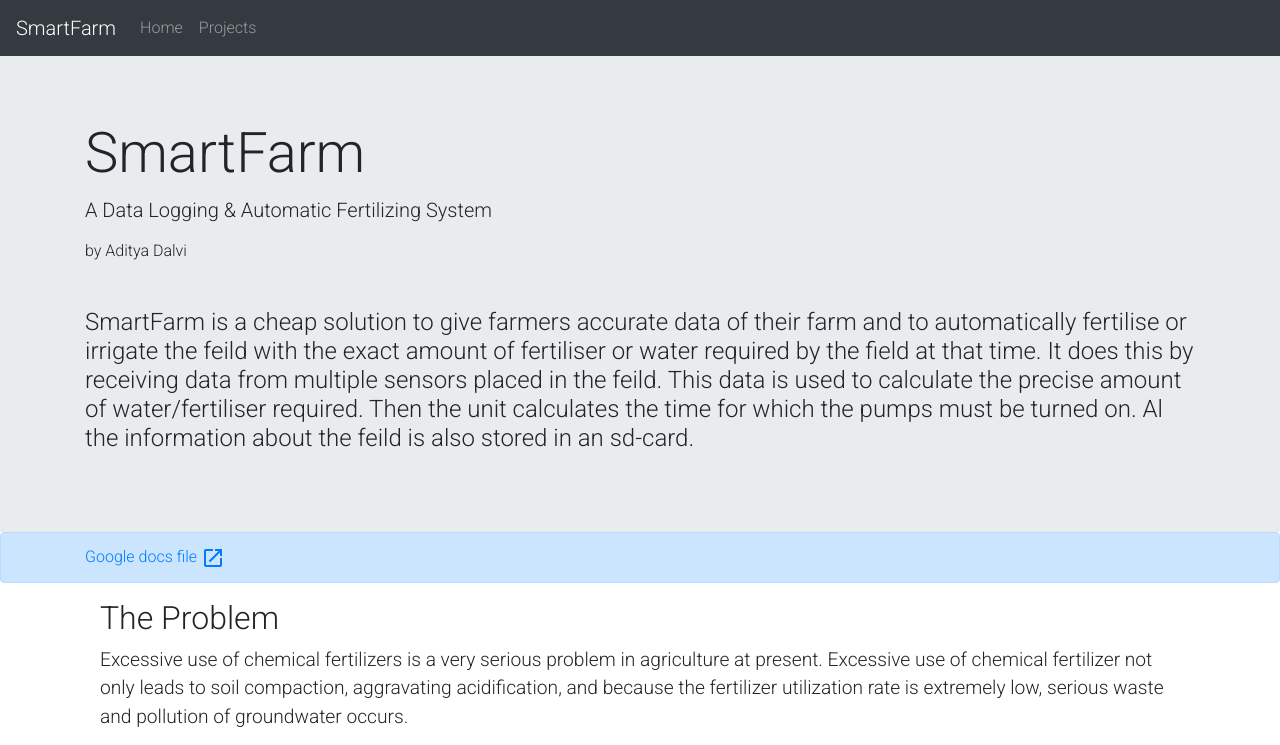
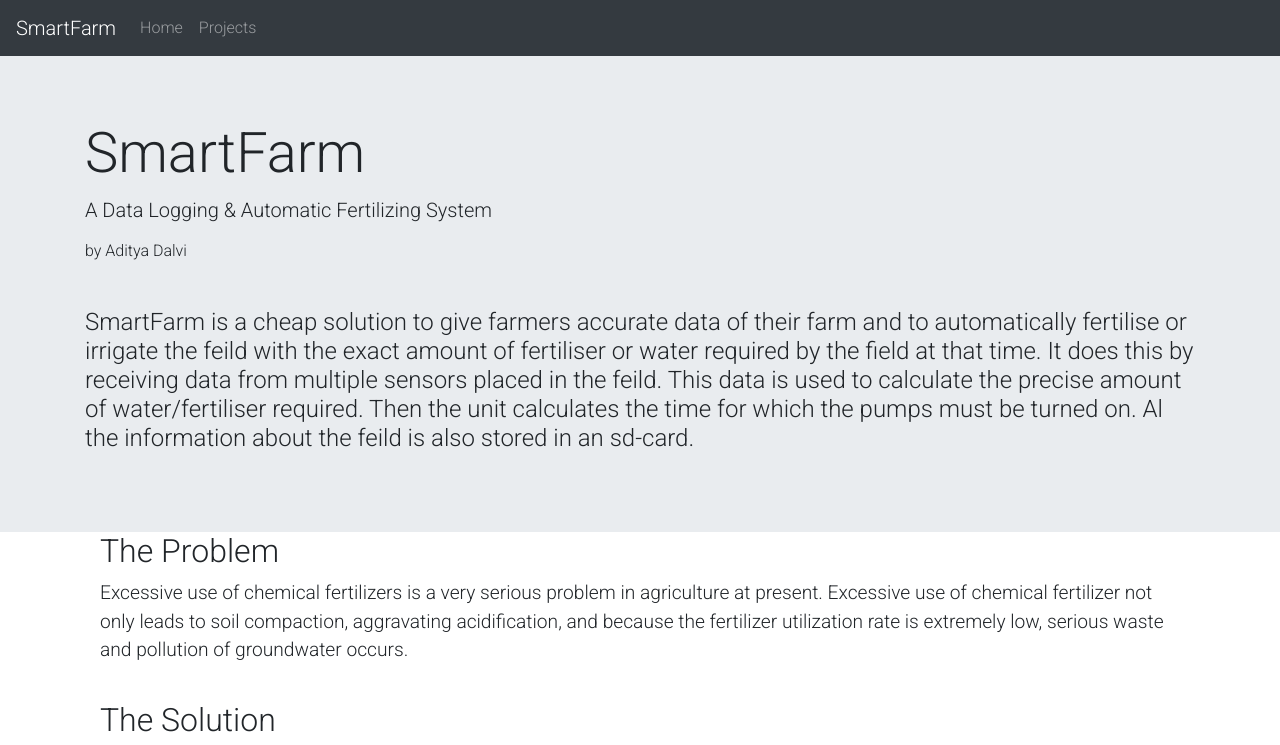
Before and after one commit to AdityaInfinite/Agrosmart2.0, a plain HTML site: page index.html in a window 1280 px wide. Shown: the top 745 px of the page. Drawn offline with nearby package versions, Linux system fonts and the light colour scheme.

Commit message:
Update index.html

```diff
--- a/index.html
+++ b/index.html
@@ -51,17 +51,6 @@
                 turned on.
                 Al the information about the feild is also stored in an sd-card.</h4>
             </p>
-        </div>
-    </div>
-    <div class="alert alert-primary" role="alert">
-        <div class="container">
-            <a href="https://docs.google.com/document/d/1bAe-KEHbb0lvszVdnFWmgoY1UizvlsOIOMb-iF07-3s/edit?usp=sharing"
-                target="_blank">Google docs file <svg xmlns="http://www.w3.org/2000/svg" height="24px"
-                    viewBox="0 0 24 24" width="24px" fill="currentColor" class="bi bi-file-code">
-                    <path d="M0 0h24v24H0V0z" fill="none" />
-                    <path
-                        d="M19 19H5V5h7V3H5c-1.11 0-2 .9-2 2v14c0 1.1.89 2 2 2h14c1.1 0 2-.9 2-2v-7h-2v7zM14 3v2h3.59l-9.83 9.83 1.41 1.41L19 6.41V10h2V3h-7z" />
-                </svg></a>
         </div>
     </div>
     <div class="point theissue">
```
